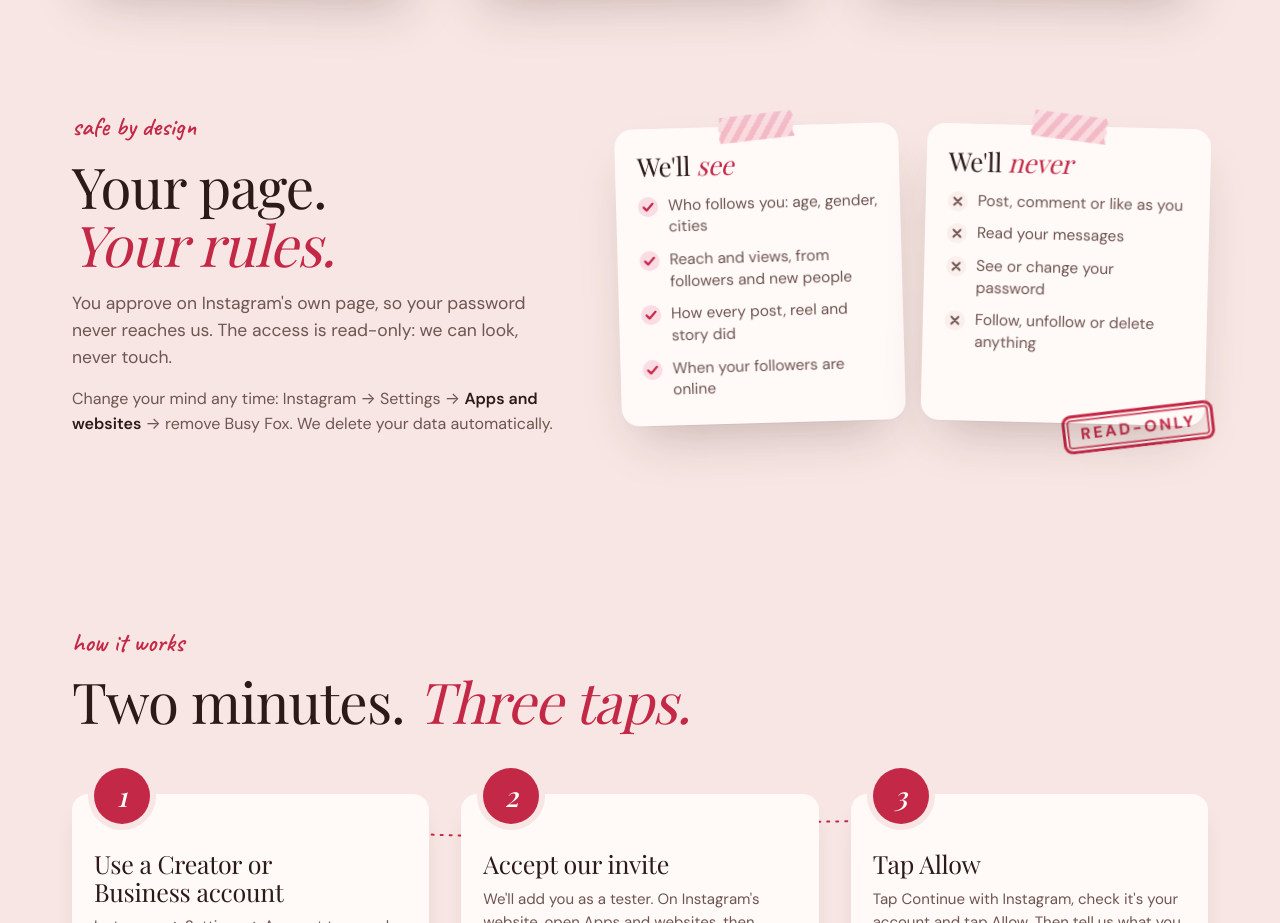
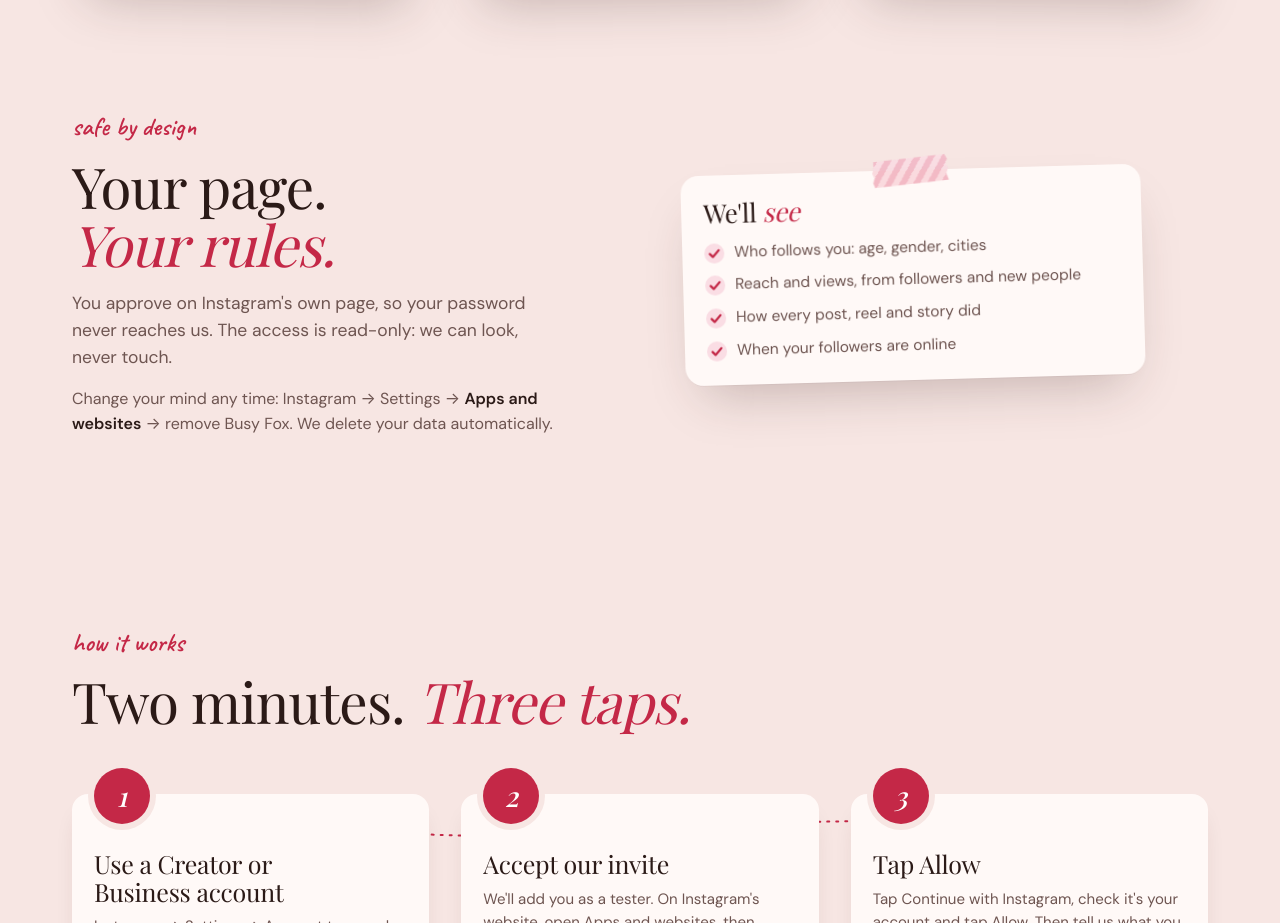
Before and after one commit to nagahemanth123/creator-connect, a plain HTML site: page index.html in a window 1280 px wide. Shown: the part 2111-3034 px from the top of the page. Drawn offline with nearby package versions, Linux system fonts and the light colour scheme; a web font is replaced by a local one.

Commit message:
Remove the We'll never box
Co-Authored-By: Claude Opus 5.5 <noreply@anthropic.com>

```diff
--- a/index.html
+++ b/index.html
@@ -149,13 +149,12 @@
 /* ---------- your page, your rules ---------- */
 .rules { display: grid; grid-template-columns: minmax(0, .9fr) minmax(0, 1.1fr); gap: 48px 64px; align-items: center; }
 .rules .txt { display: flex; flex-direction: column; gap: 16px; }
-.notes2 { position: relative; display: grid; grid-template-columns: 1fr 1fr; gap: 22px; }
+.notes2 { position: relative; display: grid; grid-template-columns: minmax(0, 1fr); max-width: 460px; width: 100%; justify-self: center; }
 .notes2 .card { transform: rotate(var(--rot, 0deg)); }
 .notes2 .card h3 { margin-bottom: 14px; font-size: 26px; }
 .notes2 .card > .tape { top: -12px; left: 50%; margin-left: -38px; --w: 76px; }
-.notes2 .stamp { right: -10px; bottom: -22px; }
 @media (max-width: 960px) { .rules { grid-template-columns: minmax(0, 1fr); } }
-@media (max-width: 600px) { .notes2 { grid-template-columns: minmax(0, 1fr); gap: 34px; } .notes2 .stamp { right: 10px; bottom: -18px; } }
+
 
 /* ---------- steps ---------- */
 .steps { position: relative; display: grid; grid-template-columns: repeat(3, minmax(0, 1fr)); gap: 32px; margin-top: 64px; counter-reset: s; }
@@ -390,17 +389,6 @@
 						<li>When your followers are online</li>
 					</ul>
 				</div>
-				<div class="card" data-in style="--rot:1.4deg;--dl:.12s">
-					<span class="tape" style="--r:6deg"></span>
-					<h3>We'll <em>never</em></h3>
-					<ul class="cross">
-						<li>Post, comment or like as you</li>
-						<li>Read your messages</li>
-						<li>See or change your password</li>
-						<li>Follow, unfollow or delete anything</li>
-					</ul>
-					<span class="stamp">Read-only</span>
-				</div>
 			</div>
 		</div>
 	</section>
```
